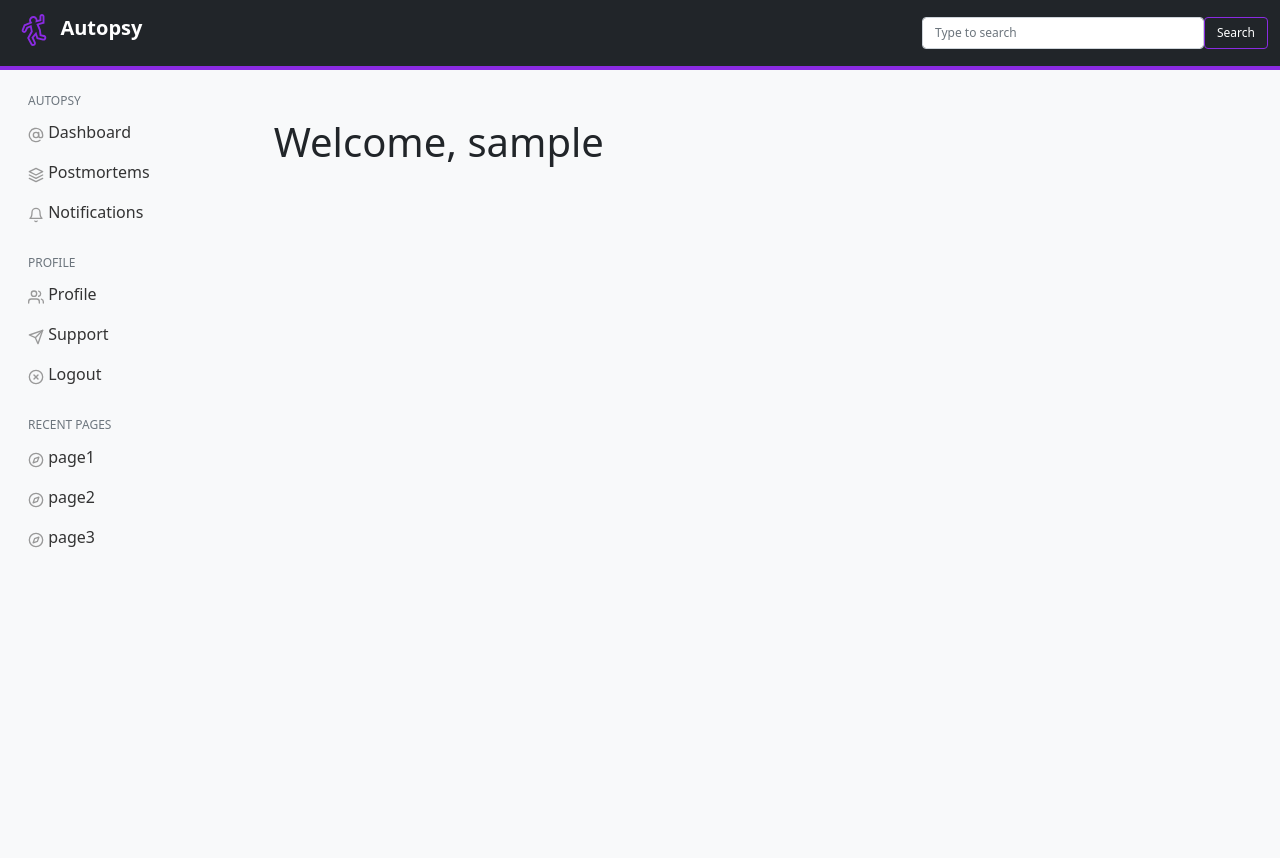
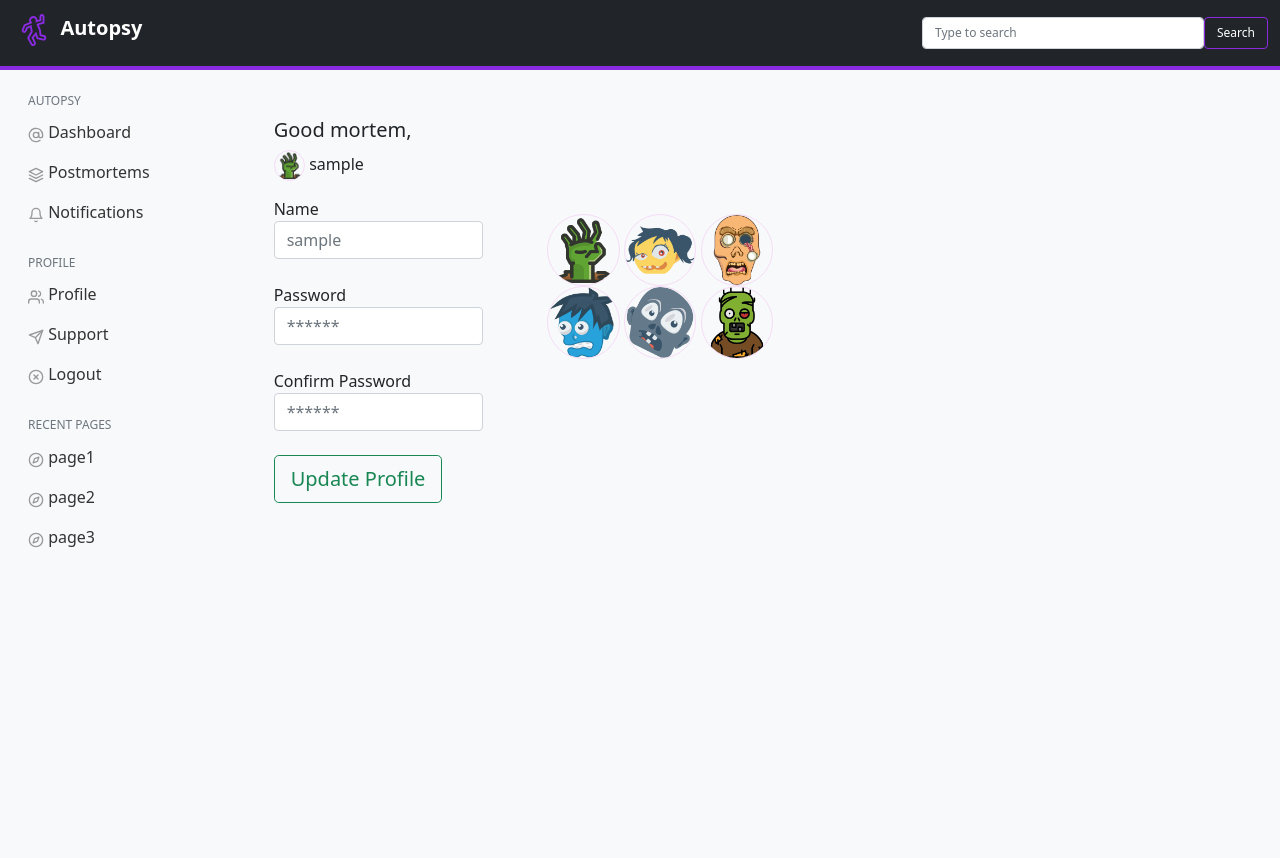
Before and after one commit to ep4sh/autopsy, a Flask app: page /profile in a window 1280 px wide. Run offline with Flask 2, Linux system fonts and the light colour scheme; the visitor is signed in with stand-in values (Sample User, id 1); data comes from the database, SQL or seed files in the repository.

Commit message:
Add profile update route

```diff
--- a/autopsy_app/forms.py
+++ b/autopsy_app/forms.py
@@ -1,5 +1,6 @@
 from flask_wtf import FlaskForm
 from wtforms import StringField, PasswordField, SubmitField, BooleanField
+from wtforms import TextAreaField
 from wtforms.validators import DataRequired, Length, Email, EqualTo
 from wtforms.validators import ValidationError
 from autopsy_app.model import User
@@ -31,3 +32,14 @@ class LoginForm(FlaskForm):
                                          Length(min=3, max=20)])
     remember = BooleanField('Remember me')
     submit = SubmitField('Sign in')
+
+class ProfileForm(FlaskForm):
+    name = StringField('Name', validators=[DataRequired(), Length(max=20)])
+    password = PasswordField('Password',
+                             validators=[DataRequired(),
+                                         Length(min=3, max=20)])
+    confirm_password = PasswordField('Confirm Password',
+                                     validators=[DataRequired(),
+                                                 Length(min=3, max=20),
+                                                 EqualTo('password')])
+    submit = SubmitField('Update Profile')
--- a/autopsy_app/model.py
+++ b/autopsy_app/model.py
@@ -17,7 +17,7 @@ class User(db.Model, UserMixin):
     user_name = db.Column(db.String(20), unique=True, nullable=False)
     user_email = db.Column(db.String(20), unique=True, nullable=False)
     user_password = db.Column(db.String(100), nullable=False)
-    user_image = db.Column(db.String(20), default='default.jpg')
+    user_image = db.Column(db.String(20), default='zombie.png')
     docs = db.relationship('Doc', backref='author', lazy=True)
 
     def __repr__(self):
--- a/autopsy_app/routes.py
+++ b/autopsy_app/routes.py
@@ -2,7 +2,7 @@ from flask import render_template, request, flash, redirect, url_for
 from flask_login import login_user, logout_user, current_user, login_required
 from autopsy_app import app, flask_bcrypt
 from autopsy_app.model import db, User, Doc
-from autopsy_app.forms import RegistrationForm, LoginForm
+from autopsy_app.forms import RegistrationForm, LoginForm, ProfileForm
 
 @app.route('/')
 @login_required
@@ -13,20 +13,21 @@ def dashboard():
 @app.route('/login', methods=['GET', 'POST'])
 def login():
     if current_user.is_authenticated:
-        return redirect(url_for('dashboard'))
+        return redirect("/")
     form = LoginForm()
-    if form.validate_on_submit():
-        user = User.query.filter_by(user_email=form.email.data).first()
-        if user and flask_bcrypt.check_password_hash(user.user_password,
-                                               form.password.data):
-            login_user(user, remember=form.remember.data)
-            next_page = request.args.get('next')
-            if next_page:
-                return redirect(next_page)
+    if request.method == "POST":
+        if form.validate_on_submit():
+            user = User.query.filter_by(user_email=form.email.data).first()
+            if user and flask_bcrypt.check_password_hash(user.user_password, form.password.data):
+                login_user(user, remember=form.remember.data)
+                next_page = request.args.get('next')
+                redirect(url_for('dashboard'))
+                if next_page:
+                    return redirect(next_page)
+                else:
+                    redirect(url_for('dashboard'))
             else:
-                redirect(url_for('dashboard'))
-        else:
-            flash(f"Login failed - check the credentials", 'danger')
+                flash(f"Login failed - check the credentials", 'danger')
     return render_template('login.html', form=form)
 
 
@@ -36,8 +37,8 @@ def register():
         return redirect(url_for('dashboard'))
     form = RegistrationForm()
     if form.validate_on_submit():
-        hashed_pw =  flask_bcrypt.generate_password_hash(form.password.data)\
-                                                   .decode('utf-8')
+        hashed_pw = flask_bcrypt.generate_password_hash(form.password.data)\
+                                                        .decode('utf-8')
         user = User(user_email=form.email.data, user_password=hashed_pw,
                     user_name=form.name.data)
         db.session.add(user)
@@ -51,7 +52,26 @@ def logout():
     logout_user()
     return redirect(url_for('login'))
 
-@app.route('/profile')
+@app.route('/profile', methods=['GET', 'POST'])
 @login_required
 def profile():
-    return render_template('profile.html')
+    form = ProfileForm()
+    if form.validate_on_submit():
+        hashed_pw = flask_bcrypt.generate_password_hash(form.password.data)\
+                                                        .decode('utf-8')
+        current_user.user_name = form.name.data
+        current_user.password = hashed_pw
+        db.session.commit()
+        flash(f"An account has been updated", 'success')
+        return redirect(url_for('profile'))
+    return render_template('profile.html', form=form)
+
+@app.route('/postmortems')
+@login_required
+def postmortem():
+    pass
+
+@app.route('/notifications')
+@login_required
+def notify():
+    pass
--- a/autopsy_app/static/dashboard.css
+++ b/autopsy_app/static/dashboard.css
@@ -122,5 +122,16 @@
   border-top-right-radius: 0;
 }
 
-.content {
+.userava {
+ width: 15%;
+ vertical-align: middle;
+ border-radius: 50%;
+ border: 1px solid #d2d2;
 }
+
+.ava {
+ width: 25%;
+ vertical-align: middle;
+ border-radius: 50%;
+ border: 1px solid #d2d2;
+}
--- a/autopsy_app/templates/profile.html
+++ b/autopsy_app/templates/profile.html
@@ -4,12 +4,94 @@
   <title>Autopsy: Profile</title>
 {% endblock title %}
 
-
-
 {% block middle_layer %}
   <div>
-    <div class="w-100">
-      <h1>Welcome, {{ current_user.user_name }}</h1>
+    <div class="col-lg-8">
+      <h5>Good mortem,</h5>
+
+        <div>
+          {% with messages = get_flashed_messages(with_categories=true) %}
+            {% if messages %}
+              {% for category, message in messages %}
+                <div class="alert alert-{{ category }}">
+                  {{ message }}
+                </div>
+              {% endfor %}
+            {% endif %}
+          {% endwith %}
+        </div>
+        <form class="form-profile d-flex" action="" method="POST">
+          {{ form.hidden_tag() }}
+
+          <div class="col-lg-4">
+            <div class="media">
+              <img class="userava" src="{{ url_for('static', filename="ava/"+current_user.user_image) }}">
+              {{ current_user.user_name }}
+            </div>
+            <div class="form-group py-2 my-2">
+              {{ form.name.label(class="form-control-label") }}
+              {% if form.name.errors %}
+                {{ form.name(class="form-control form-control-md is-invalid") }}
+                <div class="invalid-feedback">
+                  {% for err in form.name.errors %}
+                    <span>
+                      {{ err }}
+                    </span>
+                  {% endfor%}
+                </div>
+              {% else %}
+                {{ form.name(class="form-control form-control-md",
+                placeholder=current_user.user_name) }}
+              {% endif %}
+            </div>
+
+            <div class="form-group py-2 my-2">
+              {{ form.password.label(class="form-control-label") }}
+              {% if form.password.errors %}
+                {{ form.password(class="form-control form-control-md is-invalid") }}
+                <div class="invalid-feedback">
+                  {% for err in form.password.errors %}
+                    <span>
+                      {{ err }}
+                    </span>
+                  {% endfor%}
+                </div>
+              {% else %}
+                {{ form.password(class="form-control form-control-md",
+                  placeholder="******") }}
+              {% endif %}
+            </div>
+
+            <div class="form-group py-2 my-2">
+              {{ form.confirm_password.label(class="form-control-label") }}
+              {% if form.confirm_password.errors %}
+                {{ form.confirm_password(class="form-control form-control-md is-invalid") }}
+                <div class="invalid-feedback">
+                  {% for err in form.confirm_password.errors %}
+                    <span>
+                      {{ err }}
+                    </span>
+                  {% endfor%}
+                </div>
+              {% else %}
+                {{ form.confirm_password(class="form-control form-control-md",
+                  placeholder="******") }}
+              {% endif %}
+            </div>
+
+            <div class="form-group py-2 my-2">
+              {{ form.submit(class="btn btn-lg btn-outline-success btn-block") }}
+            </div>
+          </div>
+          <div class="m-5 p-3">
+                <img class="ava" src="{{ url_for('static', filename='ava/zombie.png') }}">
+                <img class="ava" src="{{ url_for('static', filename='ava/zombie-2.png') }}">
+                <img class="ava" src="{{ url_for('static', filename='ava/zombie-3.png') }}">
+                <img class="ava" src="{{ url_for('static', filename='ava/zombie-4.png') }}">
+                <img class="ava" src="{{ url_for('static', filename='ava/zombie-5.png') }}">
+                <img class="ava" src="{{ url_for('static', filename='ava/zombie-6.png') }}">
+          </div>
+        </form>
     </div>
   </div>
 {% endblock middle_layer %}
--- a/autopsy_app/templates/user_menu.html
+++ b/autopsy_app/templates/user_menu.html
@@ -14,13 +14,13 @@
                 </a>
               </li>
               <li class="nav-item">
-                <a class="nav-link" href="#">
+                <a class="nav-link" href="{{ url_for('postmortem') }}">
                   <span data-feather="layers"></span>
                   Postmortems
                 </a>
               </li>
               <li class="nav-item">
-                <a class="nav-link" href="#">
+                <a class="nav-link" href="{{ url_for('notify') }}">
                   <span data-feather="bell"></span>
                   Notifications
                 </a>
```
Also changed, not shown: README.md, autopsy_app/static/ava/zombie-2.png (added), autopsy_app/static/ava/zombie-3.png (added), autopsy_app/static/ava/zombie-4.png (added), autopsy_app/static/ava/zombie-5.png (added), autopsy_app/static/ava/zombie-6.png (added), autopsy_app/static/ava/zombie.png (added).
